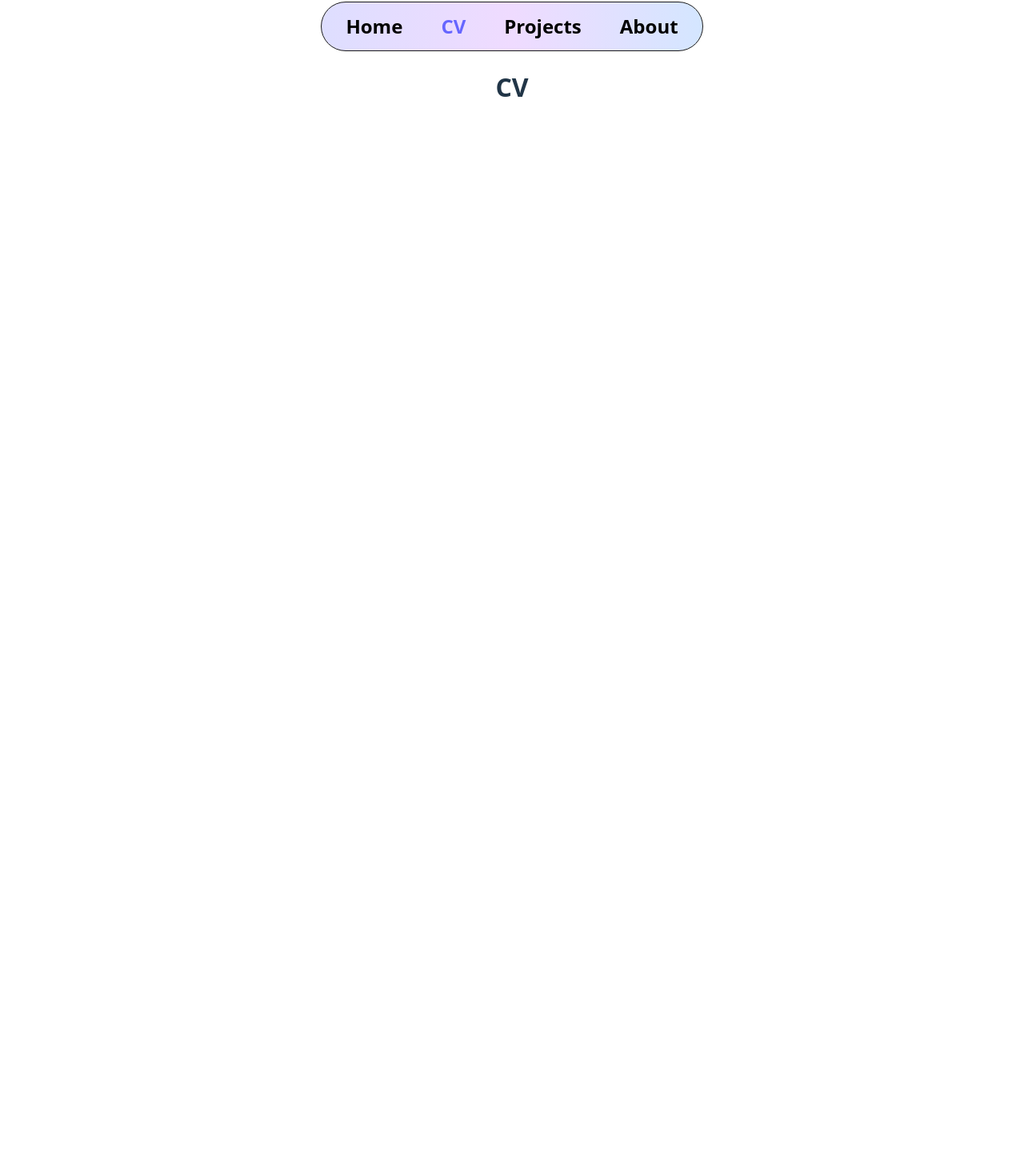
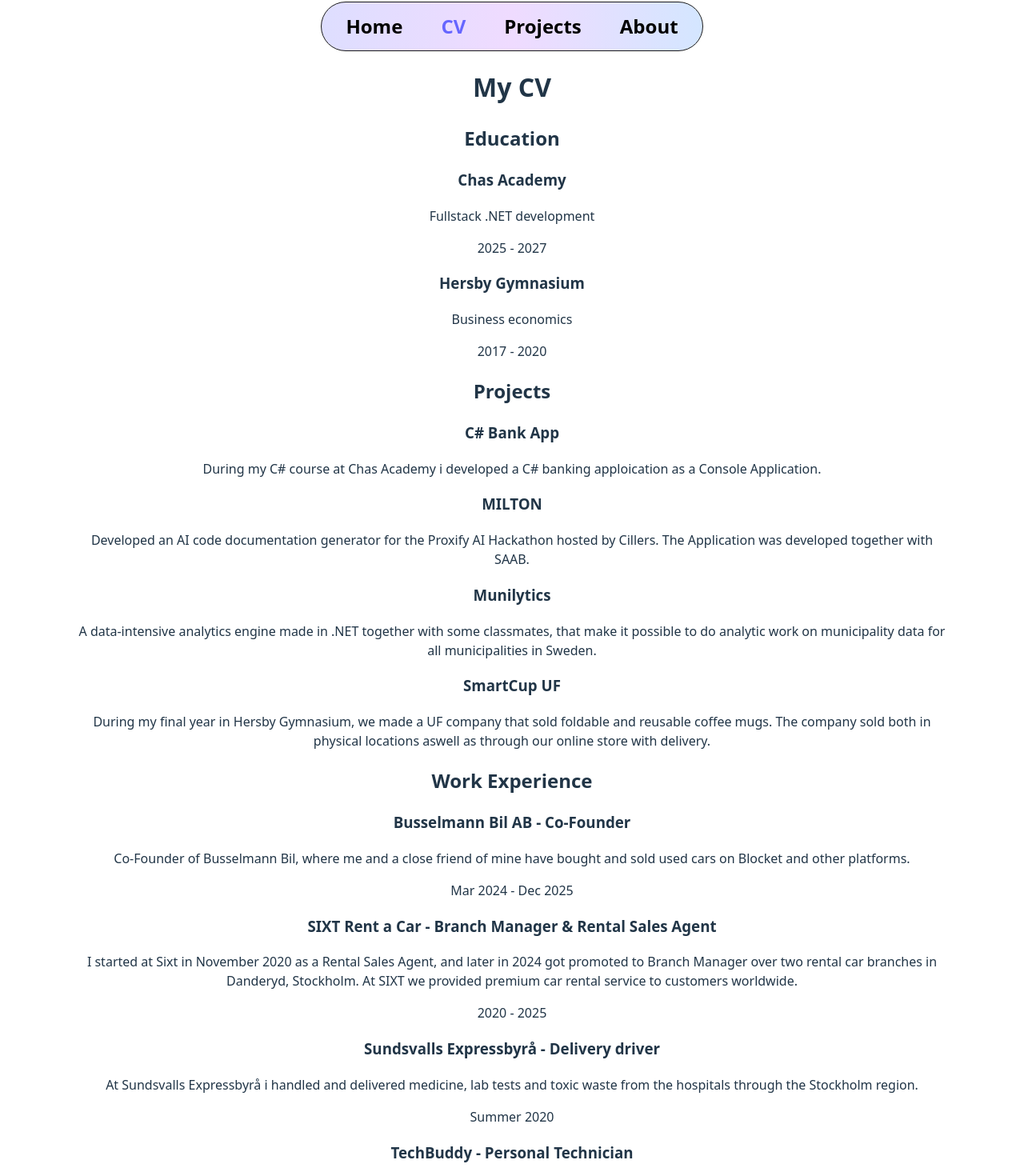
Before and after one commit to lskld/labb2_cv_portal, a React (Vite) app: page /labb2_cv_portal/cv in a window 1280 px wide. Shown: the part 30-1500 px from the top of the page at 80% size. Before the commit the page ends 800 px from the top, so only its background shows below. Built offline with nearby package versions, Linux system fonts and the light colour scheme.

Commit message:
created component to dynamically display cv contents from the cv json file. no styling added yet

```diff
--- a/src/assets/cv.json
+++ b/src/assets/cv.json
@@ -21,21 +21,25 @@
     "workExperience": [
         {
             "company": "Busselmann Bil AB",
+            "role": "Co-Founder",
             "description": "Co-Founder of Busselmann Bil, where me and a close friend of mine have bought and sold used cars on Blocket and other platforms.",
             "period": "Mar 2024 - Dec 2025"
         },
         {
             "company": "SIXT Rent a Car",
+            "role": "Branch Manager & Rental Sales Agent",
             "description": "I started at Sixt in November 2020 as a Rental Sales Agent, and later in 2024 got promoted to Branch Manager over two rental car branches in Danderyd, Stockholm. At SIXT we provided premium car rental service to customers worldwide.",
             "period": "2020 - 2025"
         },
         {
             "company": "Sundsvalls Expressbyrå",
+            "role": "Delivery driver",
             "description": "At Sundsvalls Expressbyrå i handled and delivered medicine, lab tests and toxic waste from the hospitals through the Stockholm region.",
             "period": "Summer 2020"
         },
         {
             "company": "TechBuddy",
+            "role": "Personal Technician",
             "description": "I was an IT-support agent for TechBuddy where we helped customers with their tech and other IT issues directly in their own home. The work was flexible and mission based under your own schedule, which helped during my studies. ",
             "period": "Apr 2019 - Nov 2019"
         }
--- /dev/null
+++ b/src/components/cvdata/CvData.jsx
@@ -0,0 +1,44 @@
+import "./CvData.css"
+import cvJson from '../../assets/cv.json'
+
+function CvData() {
+    return(
+        <div className="cv_container">
+            <h1>My CV</h1>
+
+            <section className="cv_section">
+                <h2>Education</h2>
+                {cvJson.education.map((education, index) => (
+                    <div key={index} className="cv_item">
+                        <h3>{education.school}</h3>
+                        <p>{education.course}</p>
+                        <p>{education.period}</p>
+                    </div>
+                ))}
+            </section>
+
+            <section className="cv_section">
+                <h2>Projects</h2>
+                {cvJson.projects.map((project, index) => (
+                    <div key={index} className="cv_item">
+                        <h3>{project.projectName}</h3>
+                        <p>{project.description}</p>
+                    </div>
+                ))}
+            </section>
+
+            <section className="cv_section">
+                <h2>Work Experience</h2>
+                {cvJson.workExperience.map((work, index) => (
+                    <div key={index} className="cv_item">
+                        <h3>{work.company} - {work.role}</h3>
+                        <p>{work.description}</p>
+                        <p>{work.period}</p>
+                    </div>
+                ))}
+            </section>
+        </div>
+    );
+}
+
+export default CvData;
--- a/src/pages/Cv.jsx
+++ b/src/pages/Cv.jsx
@@ -1,8 +1,8 @@
+import CvData from "../components/cvdata/cvData";
+
 function Cv() {
     return (
-        <div>
-            <h1>CV</h1>
-        </div>
+        <CvData />
     );
 }
 
```
Also changed, not shown: src/components/cvdata/CvData.css (added).
